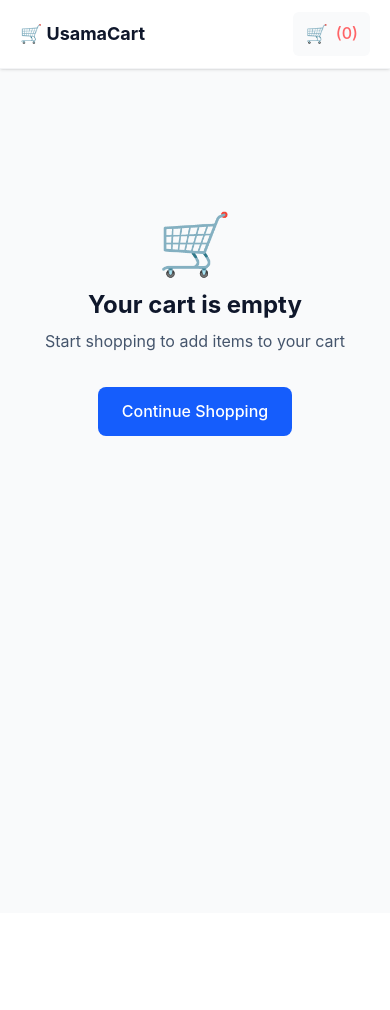
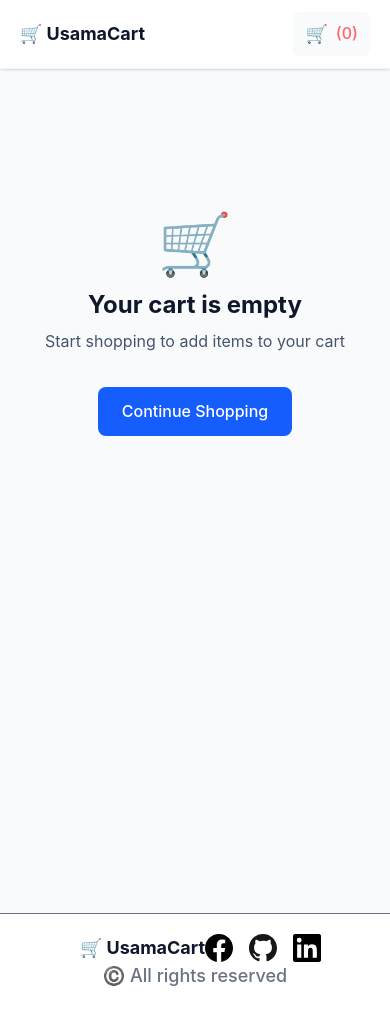
Before and after one commit to chusamaikram/UsamaCart, a React (Vite) app: page /cart in a window 390 px wide. Before the commit the page ends 913 px from the top, so only its background shows below. Built offline with nearby package versions, Linux system fonts and the light colour scheme.

Commit message:
added footer and social links

```diff
--- a/src/App.jsx
+++ b/src/App.jsx
@@ -4,6 +4,7 @@ import Homepage from "./pages/Homepage"
 import CartPage from "./pages/CartPage"
 import { FilterProvider } from "./store/FilterContext"
 import { CartProvider } from "./store/CartContext"
+import Footer from './components/Foooter'
 
 function App() {
   return (
@@ -15,6 +16,7 @@ function App() {
             <Route path="/" element={<Homepage />} />
             <Route path="/cart" element={<CartPage />} />
           </Routes>
+          <Footer/>
       </FilterProvider>
     </CartProvider>
   )
--- /dev/null
+++ b/src/components/Foooter.jsx
@@ -0,0 +1,41 @@
+import { Link } from "react-router-dom";
+
+export default function Footer() {
+    return (
+        <footer className=" border-t border-gray-500 px-20 py-5">
+            <div className="flex items-center justify-between">
+                <Link to="/" className="text-lg sm:text-4xl font-bold text-slate-900 hover:text-blue-400 transition-colors duration-200">
+                    <div className='flex items-center gap-1'>
+                        <span> 🛒 </span>
+                        <span>UsamaCart</span>
+                    </div>
+                </Link>
+                <ul className="flex items-center justify-end gap-4">
+                    <li>
+                        <Link to="https://www.facebook.com/usama.ch.545880/" target="blank" >
+                            <svg xmlns="http://www.w3.org/2000/svg" width="28" height="28" viewBox="0 0 24 24" fill="#000">
+                                <path d="M24 12.073C24 5.405 18.627 0 12 0S0 5.405 0 12.073C0 18.1 4.388 23.094 10.125 24v-8.437H7.078v-3.49h3.047V9.41c0-3.025 1.792-4.697 4.533-4.697 1.312 0 2.686.235 2.686.235v2.97h-1.513c-1.491 0-1.956.93-1.956 1.874v2.25h3.328l-.532 3.49h-2.796V24C19.612 23.094 24 18.1 24 12.073z" />
+                            </svg>
+                        </Link>
+                    </li>
+                    <li>
+                        <Link to="https://github.com/chusamaikram/" target="blank">
+                            <svg xmlns="http://www.w3.org/2000/svg" width="28" height="28" viewBox="0 0 24 24" fill="#181717">
+                                <path d="M12 0C5.374 0 0 5.373 0 12c0 5.302 3.438 9.8 8.207 11.387.599.111.793-.261.793-.577v-2.234c-3.338.726-4.033-1.416-4.033-1.416-.546-1.387-1.333-1.756-1.333-1.756-1.089-.745.083-.729.083-.729 1.205.084 1.839 1.237 1.839 1.237 1.07 1.834 2.807 1.304 3.492.997.107-.775.418-1.305.762-1.604-2.665-.305-5.467-1.334-5.467-5.931 0-1.311.469-2.381 1.236-3.221-.124-.303-.535-1.524.117-3.176 0 0 1.008-.322 3.301 1.23A11.509 11.509 0 0112 5.803c1.02.005 2.047.138 3.006.404 2.291-1.552 3.297-1.23 3.297-1.23.653 1.653.242 2.874.118 3.176.77.84 1.235 1.911 1.235 3.221 0 4.609-2.807 5.624-5.479 5.921.43.372.823 1.102.823 2.222v3.293c0 .319.192.694.801.576C20.566 21.797 24 17.3 24 12c0-6.627-5.373-12-12-12z" />
+                            </svg>
+                        </Link>
+                    </li>
+                    <li>
+                        <Link to="www.linkedin.com/in/usama-ikram-252052182" target="blank">
+                            <svg xmlns="http://www.w3.org/2000/svg" width="28" height="28" viewBox="0 0 24 24" fill="#000">
+                                <path d="M20.447 20.452h-3.554v-5.569c0-1.328-.027-3.037-1.852-3.037-1.853 0-2.136 1.445-2.136 2.939v5.667H9.351V9h3.414v1.561h.046c.477-.9 1.637-1.85 3.37-1.85 3.601 0 4.267 2.37 4.267 5.455v6.286zM5.337 7.433a2.062 2.062 0 01-2.063-2.065 2.064 2.064 0 112.063 2.065zm1.782 13.019H3.555V9h3.564v11.452zM22.225 0H1.771C.792 0 0 .774 0 1.729v20.542C0 23.227.792 24 1.771 24h20.451C23.2 24 24 23.227 24 22.271V1.729C24 .774 23.2 0 22.222 0h.003z" />
+                            </svg>
+                        </Link>
+                    </li>
+                </ul>
+            </div>
+            <p className="text-center text-lg font-medium text-gray-500">©️ All rights reserved</p>
+
+        </footer>
+    )
+}
--- a/src/components/Header.jsx
+++ b/src/components/Header.jsx
@@ -19,7 +19,7 @@ const Header = () => {
         <header className="sticky top-0 z-50 bg-white shadow-sm border-b border-gray-100 py-3 sm:px-6">
             <div className="container">
                 <nav className="flex items-center justify-between">
-                    <Link to="/" className="text-lg sm:text-2xl font-bold text-slate-900 hover:text-blue-400 transition-colors duration-200">
+                    <Link to="/" className="text-lg sm:text-4xl font-bold text-slate-900 hover:text-blue-400 transition-colors duration-200" aria-label='logo'>
                         <div className='flex items-center gap-1'>
                             <span> 🛒 </span>
                             <span>UsamaCart</span>
```
